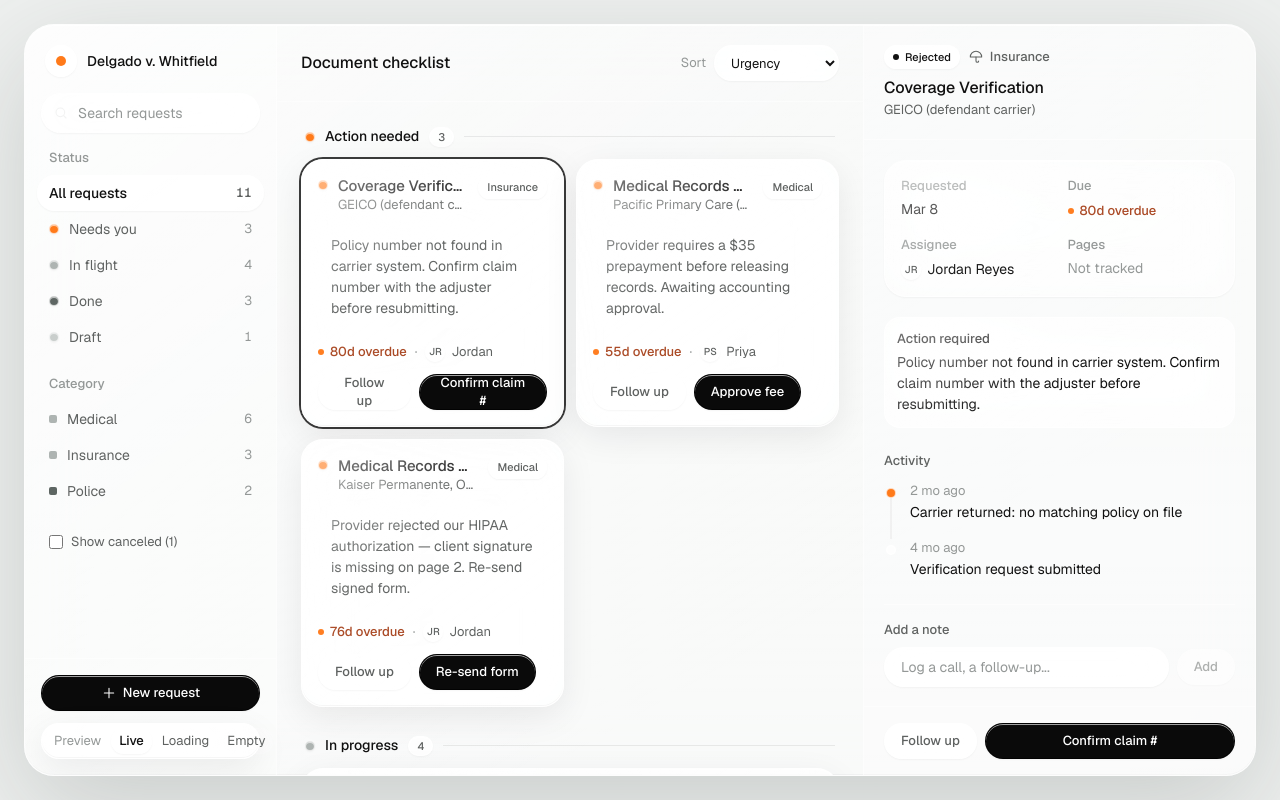
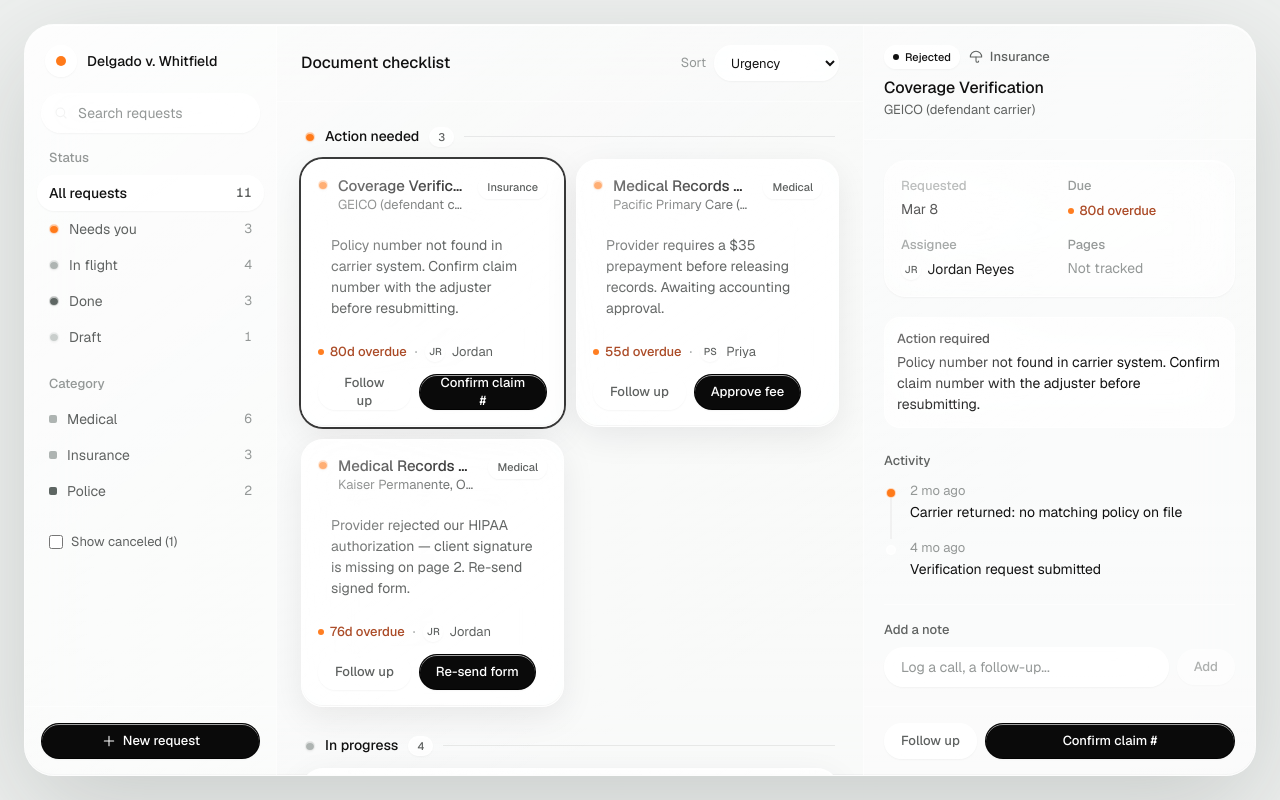
Before and after one commit to wujosephjw/andco-takehome, a Next.js app: page / in a window 1280 px wide. Built offline with nearby package versions, Linux system fonts and the light colour scheme.

Commit message:
Remove preview state switcher (#5)

```diff
--- a/src/components/CaseRail.tsx
+++ b/src/components/CaseRail.tsx
@@ -4,7 +4,6 @@ import { BUCKET_LABEL } from "@/lib/bucket";
 import { categoryLabel } from "@/lib/tokens";
 import { StatusDot } from "./StatusDot";
 import { Button } from "./Button";
-import { StatePreviewSwitcher, type PreviewMode } from "./StatePreviewSwitcher";
 import { Plus, Search } from "./icons";
 
 const STATUS_BUCKETS: Bucket[] = ["needs_you", "in_flight", "done", "draft"];
@@ -50,8 +49,6 @@ export function CaseRail({
   query,
   onQuery,
   onSetFilter,
-  preview,
-  onPreview,
 }: {
   caseData: Case;
   counts: OverviewCounts;
@@ -60,8 +57,6 @@ export function CaseRail({
   query: string;
   onQuery: (q: string) => void;
   onSetFilter: (patch: Partial<FilterSpec>) => void;
-  preview: PreviewMode;
-  onPreview: (m: PreviewMode) => void;
 }) {
   return (
     <aside className="hidden min-h-0 flex-col border-r border-white/50 bg-white/28 lg:flex">
@@ -138,7 +133,6 @@ export function CaseRail({
           <Plus className="size-4" />
           New request
         </Button>
-        <StatePreviewSwitcher mode={preview} onChange={onPreview} />
       </div>
     </aside>
   );
--- a/src/components/StatePreviewSwitcher.tsx
+++ /dev/null
@@ -1,33 +0,0 @@
-export type PreviewMode = "live" | "loading" | "empty";
-
-const MODES: PreviewMode[] = ["live", "loading", "empty"];
-
-/** A quiet review aid — lets a grader see all three top-level view states in one click. */
-export function StatePreviewSwitcher({
-  mode,
-  onChange,
-}: {
-  mode: PreviewMode;
-  onChange: (mode: PreviewMode) => void;
-}) {
-  return (
-    <div className="inline-flex w-full items-center gap-0.5 rounded-full border border-white/70 bg-glass-strong p-1 text-meta shadow-card backdrop-blur-2xl">
-      <span className="px-2 text-ink-faint">Preview</span>
-      {MODES.map((m) => (
-        <button
-          key={m}
-          type="button"
-          onClick={() => onChange(m)}
-          aria-pressed={mode === m}
-          className={`liquid-control flex-1 rounded-full px-2 py-1 capitalize ${
-            mode === m
-              ? "bg-white/80 font-medium text-ink shadow-rest"
-              : "text-ink-muted hover:bg-white/55 hover:text-ink"
-          }`}
-        >
-          {m}
-        </button>
-      ))}
-    </div>
-  );
-}
--- a/src/components/Tracker.tsx
+++ b/src/components/Tracker.tsx
@@ -18,7 +18,6 @@ import { Checklist, type Group } from "./Checklist";
 import { DetailPane } from "./DetailPane";
 import { DetailDrawer } from "./DetailDrawer";
 import { UndoToast, type ToastState } from "./UndoToast";
-import type { PreviewMode } from "./StatePreviewSwitcher";
 
 /** Group order + framing — section labels are action-framed, rail labels are bucket names. */
 const GROUP_DEF: { bucket: Bucket; label: string; hint?: string }[] = [
@@ -31,7 +30,6 @@ const GROUP_DEF: { bucket: Bucket; label: string; hint?: string }[] = [
 
 export function Tracker() {
   const [state, dispatch] = useReducer(reducer, initialState);
-  const [preview, setPreview] = useState<PreviewMode>("live");
   const [query, setQuery] = useState("");
   const [toast, setToast] = useState<ToastState | null>(null);
   const toastSeq = useRef(0);
@@ -61,11 +59,8 @@ export function Tracker() {
   const open = (id: string) => dispatch({ type: "OPEN_DRAWER", id });
   const close = () => dispatch({ type: "CLOSE_DRAWER" });
 
-  const showLoading = preview === "loading" || (preview === "live" && state.phase === "loading");
-  const requests = useMemo(
-    () => (preview === "empty" ? [] : state.requests),
-    [preview, state.requests],
-  );
+  const showLoading = state.phase === "loading";
+  const requests = state.requests;
   const caseData = state.case;
 
   const counts = useMemo(() => selectOverview(requests, TODAY), [requests]);
@@ -137,8 +132,6 @@ export function Tracker() {
             query={query}
             onQuery={setQuery}
             onSetFilter={setFilter}
-            preview={preview}
-            onPreview={setPreview}
           />
 
           {showLoading ? (
```
Also changed, not shown: 1 other file (tests, documents, lock files or other folders).
